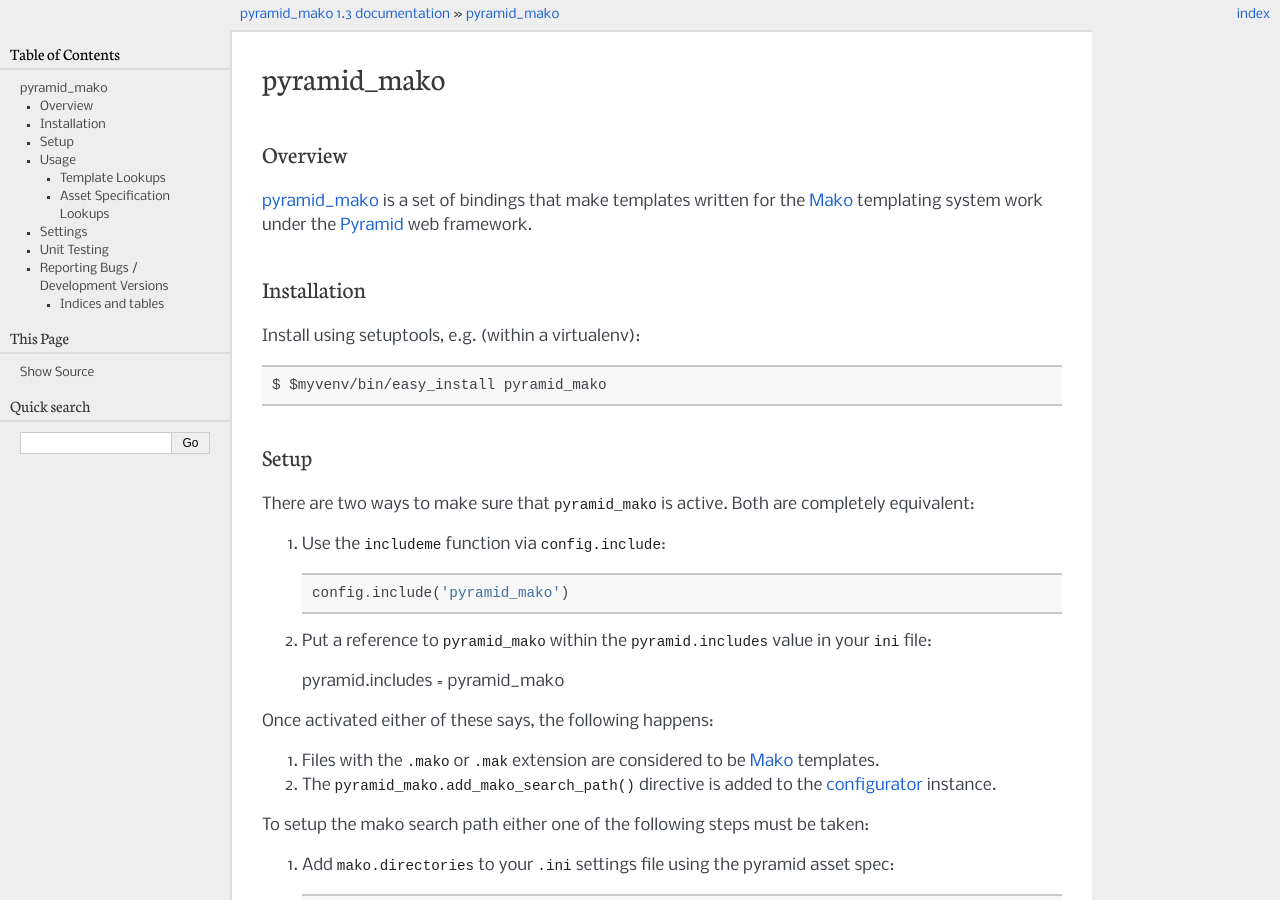
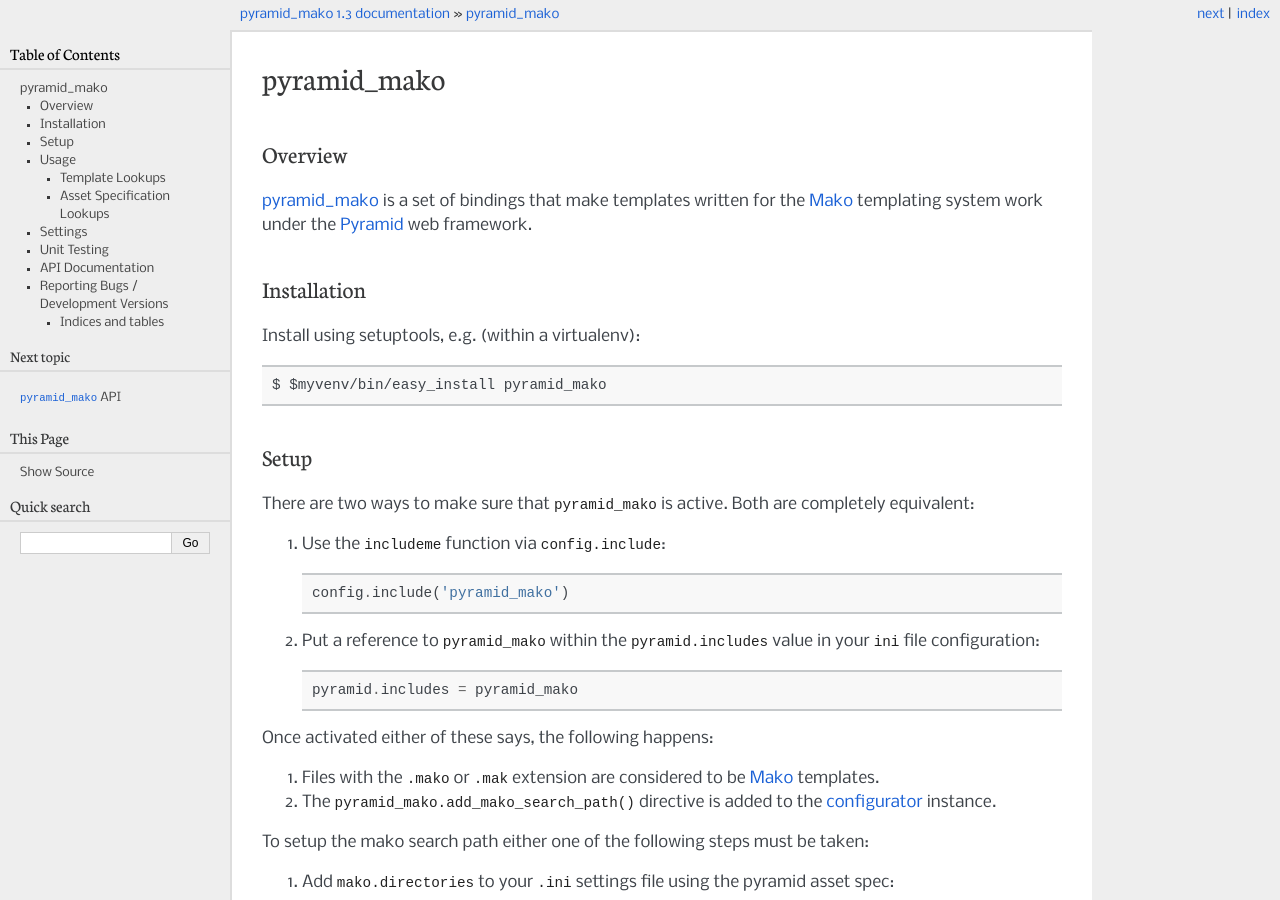
Before and after one commit to Pylons/pyramid_mako, a Sphinx documentation site: the page built from docs/index.rst, in a window 1280 px wide and 900 px high. Built offline with Sphinx 7.4.7, drawn with Linux system fonts in a browser that asks for light colours; some of the changed text lies outside the part shown.

```diff
--- a/docs/api.rst
+++ b/docs/api.rst
@@ -6,5 +6,3 @@
 .. automodule:: pyramid_mako
 
 .. autofunction:: includeme
-
-.. autoclass:: MakoTemplateRenderer
--- a/docs/index.rst
+++ b/docs/index.rst
@@ -26,9 +26,9 @@ are completely equivalent:
     config.include('pyramid_mako')
 
 #) Put a reference to ``pyramid_mako`` within the ``pyramid.includes`` value
-   in your ``ini`` file::
+   in your ``ini`` file configuration::
 
-   pyramid.includes = pyramid_mako
+    pyramid.includes = pyramid_mako
 
 Once activated either of these says, the following happens:
 
@@ -169,6 +169,13 @@ renderers are added to the config and can be used.::
             # templates/home.mako starts with the standard <html> tag for HTML5
             self.assertTrue('<html' in response.body)
 
+API Documentation
+=================
+
+.. toctree::
+   :maxdepth: 1
+
+   api
 
 Reporting Bugs / Development Versions
 =====================================
```
Also changed, not shown: other parts of docs/index.rst (+5 -0 lines), 1 other file.
